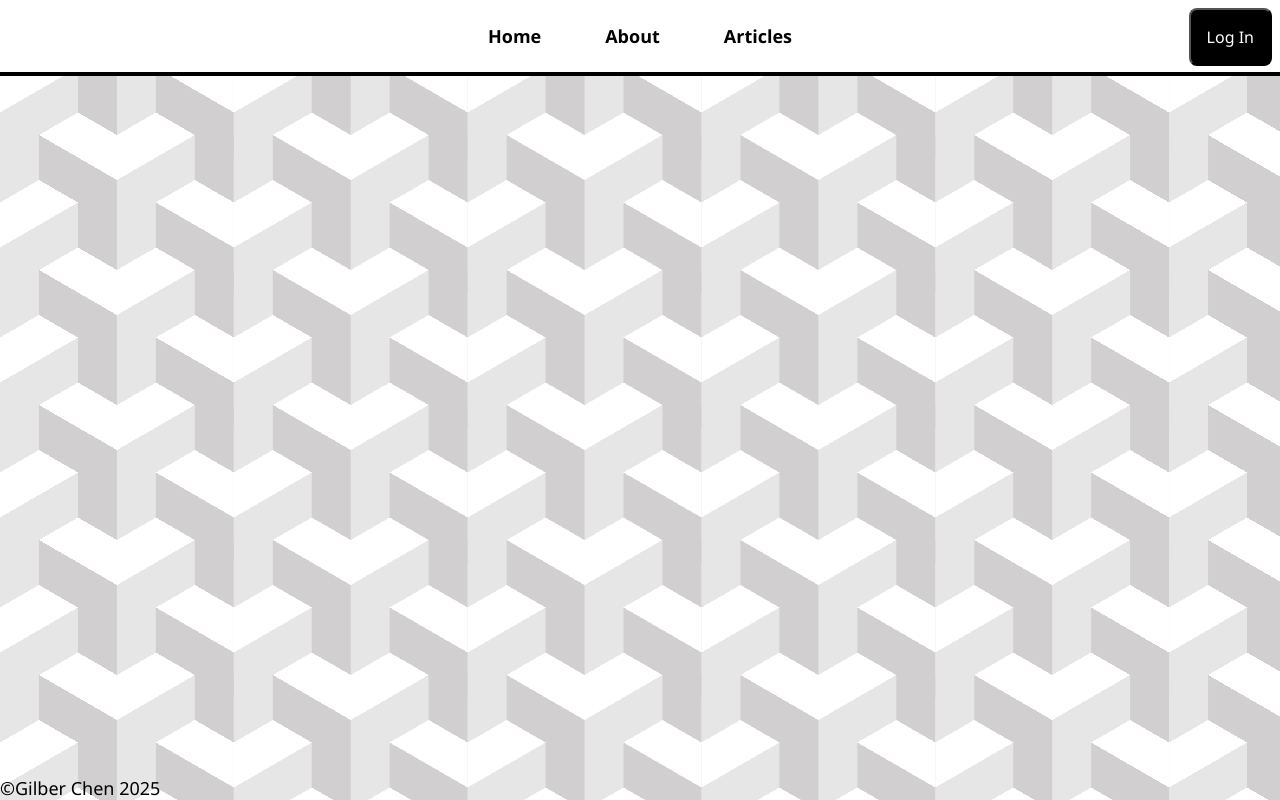
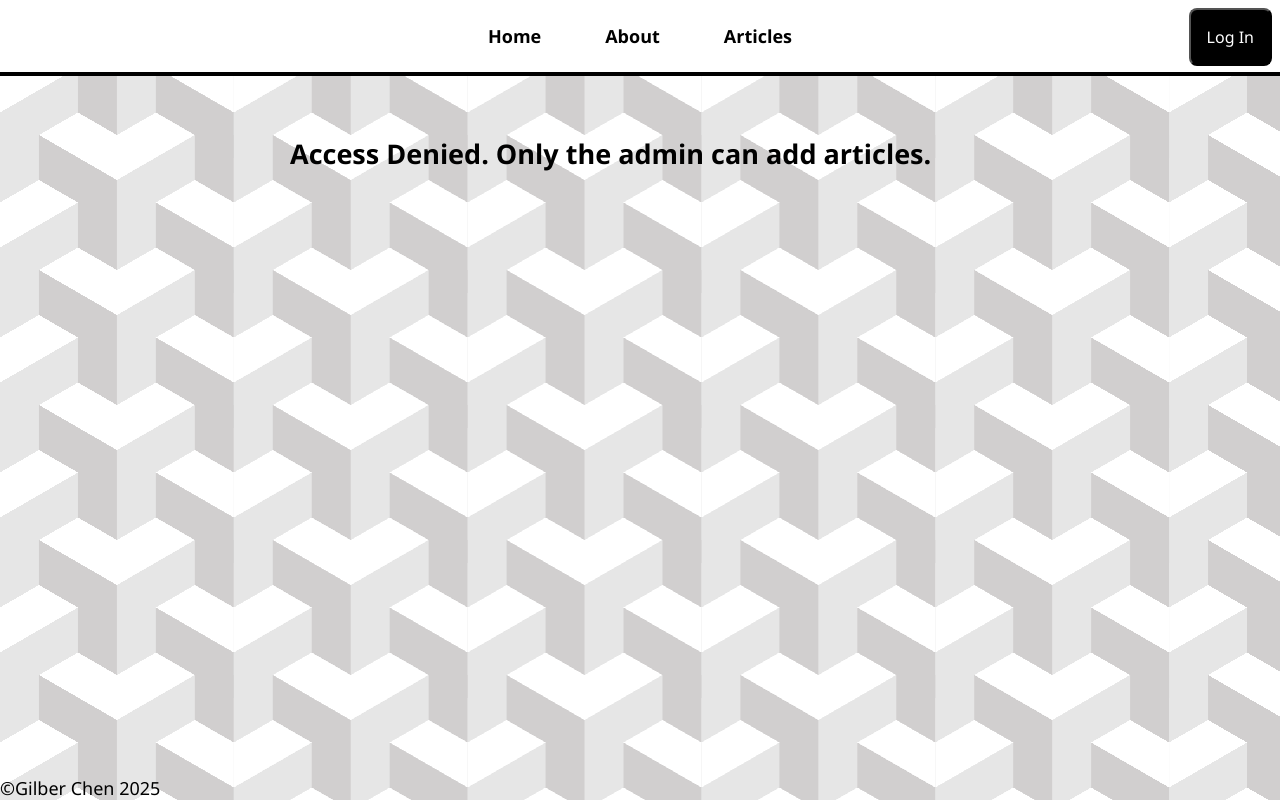
Before and after one commit to ooioiooGT/newblog, a React (Create React App) app: page /add-article in a window 1280 px wide. Built offline with nearby package versions, Linux system fonts and the light colour scheme; no server answers.

Commit message:
adding article page

```diff
--- a/src/App.css
+++ b/src/App.css
@@ -36,6 +36,23 @@ button {
 
 h3, h4 {
   margin-bottom: 0;
+}
+
+input, textarea {
+  display: block;
+  width: 100%;
+  padding: 8px;
+  border-radius: 8px;
+  font-family: 'Segoe UI', Tahoma, Geneva, Verdana, sans-serif;
+  font-size: 18px;
+  border: 2px solid black;
+  margin-bottom: 16px;
+}
+
+.error {
+  padding: 8px;
+  border-radius: 4px;
+  background-color: pink;
 }
 /* Navbar CSS */
 
@@ -111,22 +128,7 @@ padding: 10%;
   margin-bottom: 16px;
 }
 
-input, textarea {
-  display: block;
-  width: 300px;
-  padding: 8px;
-  border-radius: 8px;
-  font-family: 'Segoe UI', Tahoma, Geneva, Verdana, sans-serif;
-  font-size: 18px;
-  border: 2px solid black;
-  margin-bottom: 16px;
-}
 
-.error {
-  padding: 8px;
-  border-radius: 4px;
-  background-color: pink;
-}
 
 #add-comment-form button {
   width: 320px;
@@ -187,6 +189,7 @@ input, textarea {
   text-align: left; /* Align text to the left */
 }
 .social-icons img {
+ padding: 10px;
  width: 10%;
 }
 
--- a/src/App.js
+++ b/src/App.js
@@ -8,6 +8,7 @@ import ArticlePage from './Page/Articlepage.js';
 import NavBar from './NavBar.js';
 import LoginPage from './Page/LoginPage.js';
 import SignUpPage from './Page/SignUpPage.js';
+import AddArticlePage from './Page/AddArticlePage.js';
 
 function App() {
   return (
@@ -24,6 +25,7 @@ function App() {
             <Route path='/articles/:articleId' element={<ArticlePage/>}/>
             <Route path='/login' element={<LoginPage/>}/>
             <Route path='/signup' element={<SignUpPage/>}/>
+            <Route path='/add-article' element={<AddArticlePage/>}/>
           </Routes>
         </div>
         <footer>&copy;Gilber Chen 2025</footer>
--- a/src/NavBar.js
+++ b/src/NavBar.js
@@ -4,12 +4,14 @@ import useUser from "./hooks/useUser";
 const NavBar = () => {
     const navigate = useNavigate();
     const {user} = useUser();
+    const adminEmail = "123456@gmail.com";
     return (
         <nav>
             <ul>
                 <li><Link to="/">Home</Link></li>
                 <li><Link to="/about">About</Link></li>
                 <li><Link to="/articles">Articles</Link></li>
+                {user && user.email === adminEmail && <li><Link to="/add-article">Add Article</Link></li>}
             </ul>
             <div className="nav-right">
                 {user
--- /dev/null
+++ b/src/Page/AddArticlePage.js
@@ -0,0 +1,52 @@
+import { useState } from "react";
+import { useNavigate } from "react-router-dom";
+import { addDoc, collection, serverTimestamp } from "firebase/firestore";
+import db from "../index";
+import useUser from "../hooks/useUser";
+
+const AddArticlePage = () => {
+    const navigate = useNavigate();
+    const { user } = useUser();
+    const adminEmail = "123456@gmail.com"; // Replace with your actual admin email
+
+    const [title, setTitle] = useState('');
+    const [content, setContent] = useState('');
+
+    const handleAddArticle = async () => {
+        if (!title.trim() || !content.trim()) {
+            alert("Title and Content are required");
+            return;
+        }
+        try {
+            await addDoc(collection(db, "articles"), {
+                title,
+                likes: 0,
+                content,
+                author: user.email,
+                timestamp: serverTimestamp(),
+            });
+            navigate('/articles');
+        } catch (error) {
+            console.error("Error adding article:", error);
+        }
+    };
+
+    if (!user || user.email !== adminEmail) {
+        return <h2>Access Denied. Only the admin can add articles.</h2>;
+    }
+
+    return (
+        <div>
+            <h1>Add New Article</h1>
+            <label>Title:</label>
+            <input type="text" value={title} onChange={(e) => setTitle(e.target.value)} />
+
+            <label>Content:</label>
+            <textarea rows="6"  value={content} onChange={(e) => setContent(e.target.value)} />
+
+            <button onClick={handleAddArticle}>Add Article</button>
+        </div>
+    );
+};
+
+export default AddArticlePage;
```
Also changed, not shown: src/asset/heart.png (added), src/asset/red heart.png (added).
